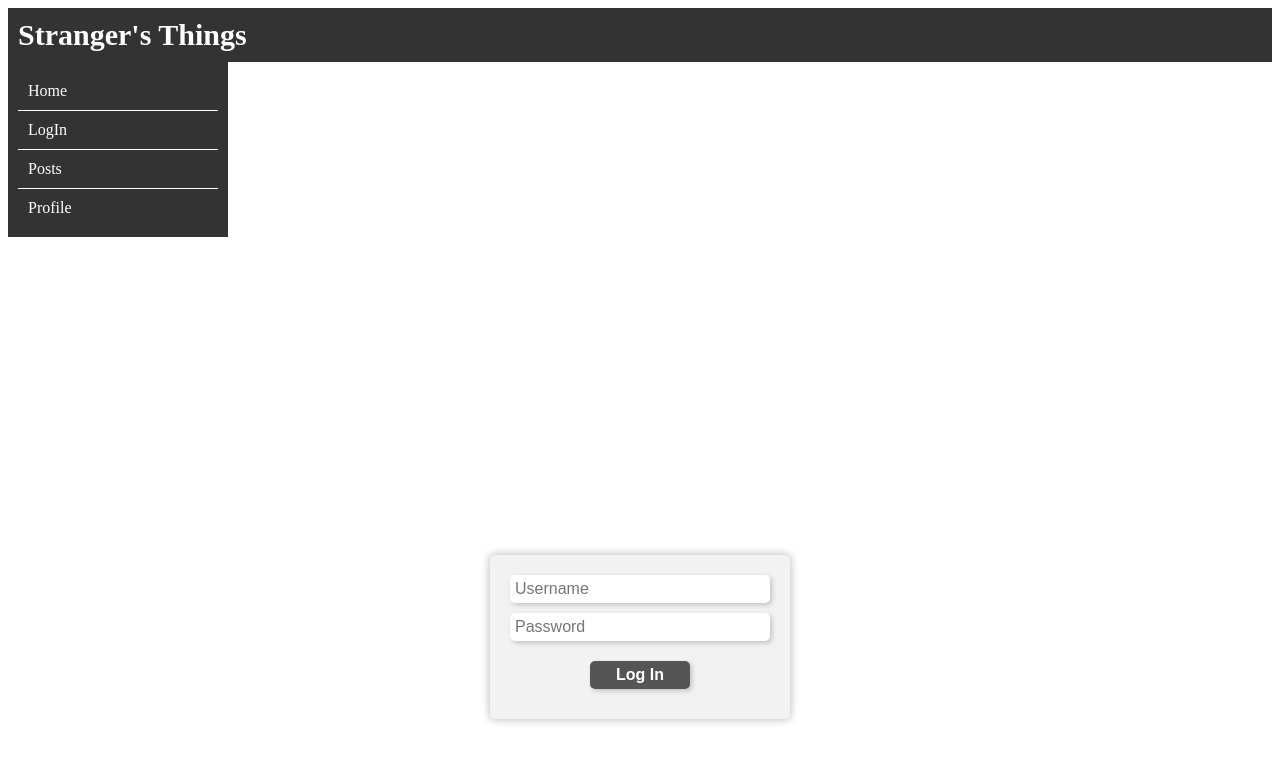
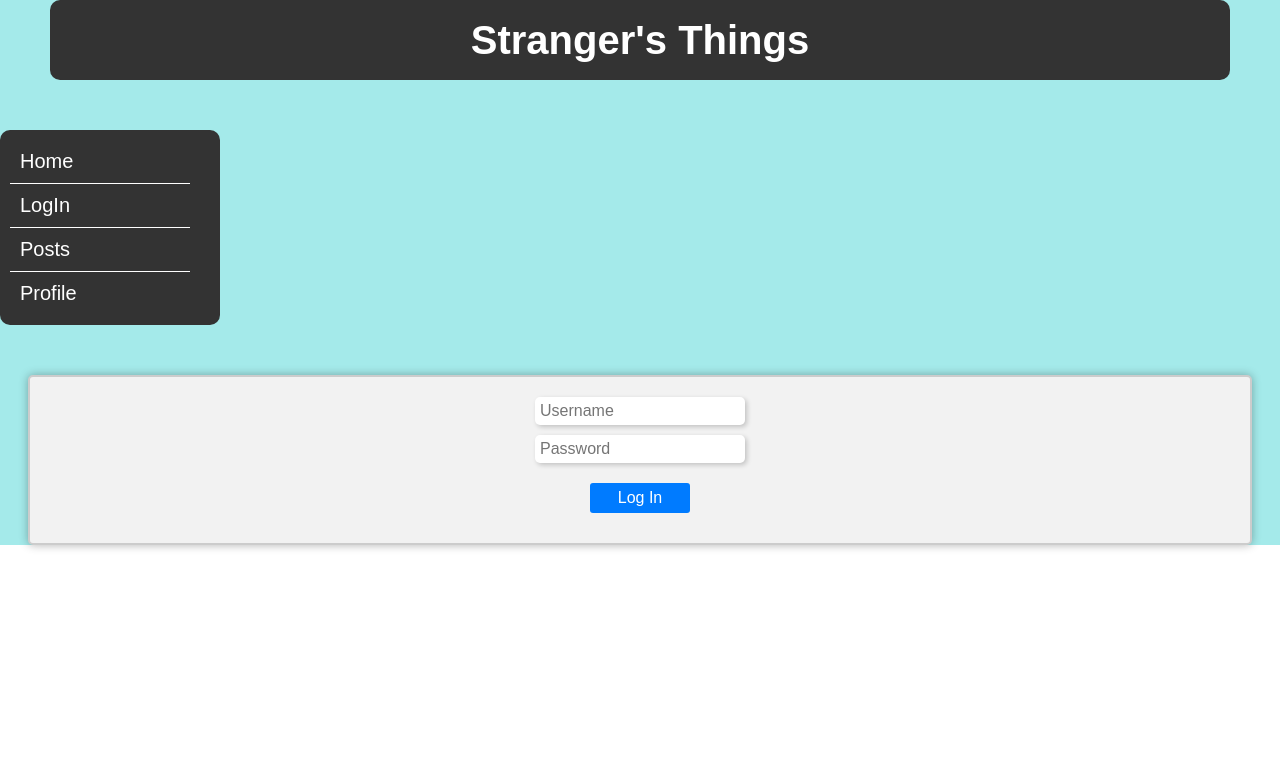
Before and after one commit to znitz23/strangers-things, a React (Create React App) app: page /login in a window 1280 px wide. Shown: the top 762 px of the page. Built offline with nearby package versions, Linux system fonts and the light colour scheme; no server answers.

Commit message:
css updates and searchbar

```diff
--- a/src/components/App.js
+++ b/src/components/App.js
@@ -4,6 +4,7 @@ import {Routes, Route} from 'react-router-dom'
 import './style.css';
 import { getPosts } from '../api';
 import { getMe } from '../api';
+
 
 const App = ()=> {
     const [posts, setPosts] = useState([]);
--- a/src/components/posts.js
+++ b/src/components/posts.js
@@ -5,9 +5,12 @@ import { deletePost } from "../api";
 import SearchBar from "./search";
 import CreateMessageForm from "./createMessageForm";
 
+
+
 const Posts = ({posts, setPosts, isLoggedIn, user, token}) => {
     const [createPostFormActive, setCreatePostFormActive] = useState(false);
     const [createMessageFormActive, setMessagePostFormActive] = useState(false);
+    const [allPosts] = useState([]);
 
     const handleMessage = async (event) => {
         event.preventDefault();
@@ -27,7 +30,7 @@ const Posts = ({posts, setPosts, isLoggedIn, user, token}) => {
    }
 return (
     <>
-            <SearchBar />
+            <SearchBar allPosts={allPosts}/>
             {isLoggedIn ? (
 
     <section >
@@ -35,7 +38,7 @@ return (
         <button
         onClick={ handleSubmit }
         >Create New Post</button>
-        {createPostFormActive ? (<CreateForm token={token} user={user} setActive={setActive} setPosts={setPosts} posts={posts}/>) : (null)}
+        {createPostFormActive ? (<CreateForm token={token} user={user} createPostFormActive={createPostFormActive} setPosts={setPosts} posts={posts}/>) : (null)}
     {posts.map((post) => {
         console.log
         return (
--- a/src/components/profile.js
+++ b/src/components/profile.js
@@ -2,7 +2,7 @@ import React from "react";
 
 const Profile = () => {
 return (
-    <div id='mainContainer'>Hello from Profile page</div>
+    <div id='mainContainer'>Profile page</div>
 )
 }
 
--- a/src/components/search.js
+++ b/src/components/search.js
@@ -1,12 +1,38 @@
-import React from "react";
+import React, { useState } from "react";
 
-const SearchBar = () => {
-    return(
-        <form>
-        <input type="text" placeholder="Search"/>
-        <button type="submit">Search</button>
+const SearchBar = ({ allPosts }) => {
+  const [posts, setPosts] = useState([]);
+  const [search, setSearch] = useState('');
+
+  const searchChange = (event) => {
+    setSearch(event.target.value);
+  };
+
+  const searchSubmit = (event) => {
+    event.preventDefault();
+    if (allPosts) {
+      const filteredPosts = allPosts.filter((post) =>
+        post.toLowerCase().includes(search.toLowerCase())
+      );
+      setPosts(filteredPosts);
+    }
+  };
+
+  return (
+    <form onSubmit={searchSubmit}>
+      <input
+        type="text"
+        name="search"
+        placeholder="Search"
+        value={search}
+        onChange={searchChange}
+      />
+      <button type="submit">Search</button>
+      {posts.map((post) => (
+        <div key={post._id}>{post.name}</div>
+      ))}
     </form>
-        )
-}
+  );
+};
 
-export default SearchBar
+export default SearchBar;
--- a/src/components/style.css
+++ b/src/components/style.css
@@ -1,128 +1,91 @@
-#mainContainer {
-    display: flex;
-    justify-content: center;
-    align-items: center;
-    height: 100vh;
+* {
+
+  margin: 0;
+  font-family: sans-serif;
+}
+
+  #root {
+    background-color: #a4eaea;
+
   }
 
   form {
     display: flex;
+    justify-content: center;
     flex-direction: column;
     align-items: center;
     background-color: #f2f2f2;
     padding: 20px;
+    border: 2px solid #ccc;
     border-radius: 5px;
     box-shadow: 0px 0px 10px rgba(0, 0, 0, 0.3);
+    width: 100%;
+    margin: 0;
   }
+  #search {
+    display: flex;
+    justify-content: center;
+    flex-direction: column;
+    align-items: center;
+    padding: 20px;
+    margin: 0;
+    border-radius: 20px;
 
-  input[type="text"],
-  input[type="password"] {
-    padding: 10px;
-    margin: 10px;
-    border-radius: 5px;
-    border: none;
-    width: 300px;
-  }
-
-  button[type="submit"] {
-    padding: 10px;
-    margin: 10px;
-    border-radius: 5px;
-    border: none;
-    width: 100px;
-    background-color: #333;
-    color: #fff;
-    font-weight: bold;
-    cursor: pointer;
-  }
-
-  button[type="submit"]:hover {
-    background-color: #555;
-  }
-  .headerElem {
-    display: flex;
-    justify-content: space-between;
-    align-items: center;
-    background-color: #333;
-    color: #fff;
-    padding: 10px;
-  }
-
-  .headerElem div {
-    font-size: 30px;
-    font-weight: bold;
   }
 
 
-
-  input[type="text"] {
-    padding: 5px;
-    margin-right: 10px;
-    border-radius: 5px;
-    border: none;
-    width: 200px;
-  }
-
-  button[type="submit"] {
-    padding: 5px;
-    border-radius: 5px;
-    border: none;
-    background-color: #555;
-    color: #fff;
-    font-weight: bold;
-    cursor: pointer;
-  }
-
-  button[type="submit"]:hover {
-    background-color: #777;
-  }
-
-
-
-
   input {
+    flex: 1;
     margin-bottom: 10px;
     padding: 5px;
     border-radius: 5px;
     border: none;
     box-shadow: 2px 2px 5px rgba(0, 0, 0, 0.2);
     font-size: 16px;
-    width: 250px;
+    width: 200px;
   }
 
-  button {
-    padding: 10px;
+
+  input[type="text"],
+  input[type="password"] {
+    padding: 5px;
+    margin: 10px;
+    border-radius: 5px;
+    border: none;
+    width: 200px;
+
+  }
+
+  .headerElem {
+    display: flex;
+    justify-content: center;
+    align-items: center;
     background-color: #333;
     color: #fff;
-    border: none;
-    border-radius: 5px;
-    box-shadow: 2px 2px 5px rgba(0, 0, 0, 0.2);
-    cursor: pointer;
-    transition: all 0.3s ease;
-    width: 250px;
-    font-size: 16px;
-    margin-top: 10px;
-  }
-
-  button:hover {
-    background-color: #555;
+    padding: 10px;
+    font-size: 30px;
+    font-weight: bold;
+    height: 60px;
+    font-size: 40px;
+    margin-top: 0;
+    border-radius: 10px;
   }
 
 
   #navBar {
     background-color: #333;
-    color: #fff;
     padding: 10px;
     display: flex;
     flex-direction: column;
-    justify-content: space-between;
     height: 100%;
     width: 200px;
-    left: 0;
-    top: 67px;
+    flex-wrap: wrap;
+    border-radius: 10px;
+
+
   }
 
-  /* Style the navigation links */
+
   #navBar a {
     color: #fff;
     text-decoration: none;
@@ -140,3 +103,105 @@
   #navBar a:hover {
     background-color: #555;
   }
+
+
+  section {
+    display: flex;
+    flex-direction: column;
+    align-items: center;
+    margin: 50px;
+  }
+
+  h1 {
+    font-size: 36px;
+    margin-bottom: 30px;
+  }
+
+  article {
+    width: 500px;
+    padding: 20px;
+    border: 1px solid #ccc;
+    margin-bottom: 20px;
+  }
+
+  article p {
+    margin-bottom: 5px;
+  }
+
+  #singlePost {
+    width: 100%;
+
+
+  box-shadow: 0 4px 10px 0 rgba(0, 0, 0, 0.5);
+  margin: 5px 10px;
+  padding: 10px;
+  border-radius: 10px;
+  display: flex;
+  flex-direction: column;
+  background-color: #fafafa;
+  }
+
+  #createPostForm {
+    display: flex;
+    flex-direction: column;
+    align-items: center;
+  }
+
+
+  button[type="submit"] {
+    height: 30px;
+    padding: 5px 10px;
+    border: none;
+    background-color: #007bff;
+    color: #fff;
+    border-radius: 3px;
+    font-size: 16px;
+    cursor: pointer;
+    width: 100px;
+  }
+
+  button[type="submit"]:hover {
+    background-color: #0062cc;
+  }
+
+
+  @media screen and (max-width: 768px) {
+    form {
+      width: 92%;
+    }
+  }
+
+  button {
+    width: 100%;
+    margin: 10px 0;
+    padding: 10px;
+    font-size: 16px;
+    border: none;
+    border-radius: 5px;
+    background-color: #4caf50;
+    color: white;
+    cursor: pointer;
+  }
+
+  button:hover {
+    background-color: #3e8e41;
+  }
+
+#navFeature {
+    color: #fff;
+    text-decoration: none;
+    font-size: 20px;
+    margin-right: 20px;
+}
+button#navFeature {
+    color: #fff;
+    background-color: #cc0000;
+    border: none;
+    padding: 10px 20px;
+    font-size: 20px;
+    cursor: pointer;
+}
+
+button#navFeature:hover {
+    background-color: #ff3333;
+}
```
